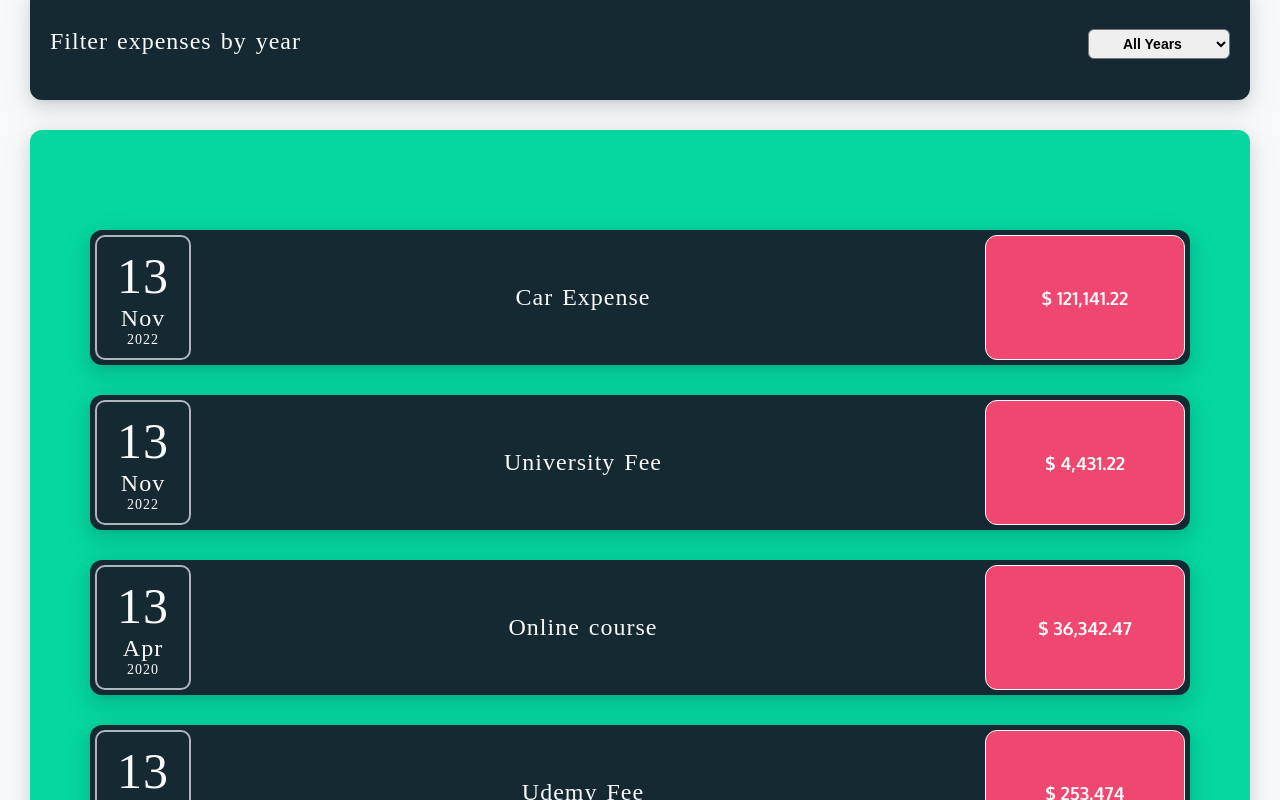
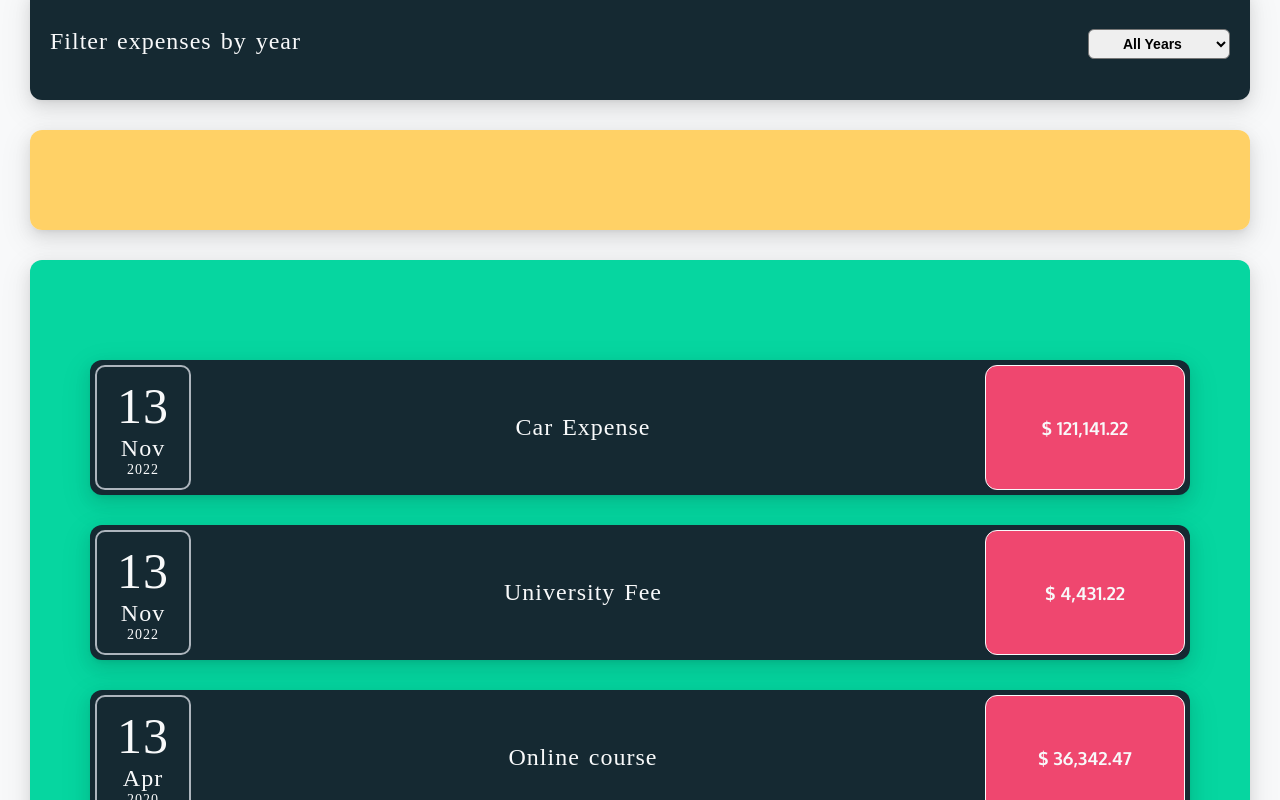
Before and after one commit to AyeshaMunawar-profile/expense-management-system, a React (Create React App) app: page / in a window 1280 px wide. Shown: the part 1100-1900 px from the top of the page. Built offline with nearby package versions, Linux system fonts and the light colour scheme; a web font is replaced by a local one.

Commit message:
EMS> Add chart and chartbar and its styling
EMS> Add chart and chartbar and its styling

```diff
--- a/src/Components/Chart/Chart.css
+++ b/src/Components/Chart/Chart.css
@@ -0,0 +1,9 @@
+.chart {
+    padding: 1rem;
+    border-radius: 12px;
+    background-color: var(--color-yellow-0);
+    text-align: center;
+    display: flex;
+    justify-content: space-around;
+    height: 10rem;
+}
--- a/src/Components/Chart/ChartBar/ChartBar.jsx
+++ b/src/Components/Chart/ChartBar/ChartBar.jsx
@@ -3,7 +3,11 @@ import "./ChartBar.css"
 
 function ChartBar(props) {
     return (
-        <div className="chart-bar"></div>
+        <div className="chart-bar">
+            <div className="chart-bar__inner"></div>
+            <div className="chart-bar__fill"></div>
+            <div className="chart-bar__label"></div>
+        </div>
     );
 }
 
--- a/src/Components/Expenses/Expenses.css
+++ b/src/Components/Expenses/Expenses.css
@@ -16,3 +16,7 @@
     padding: 3rem 1rem;
     margin-bottom: 3rem;
 }
+
+.expense-chart-area {
+    margin-bottom: 3rem;
+}
--- a/src/Components/Expenses/Expenses.jsx
+++ b/src/Components/Expenses/Expenses.jsx
@@ -3,6 +3,7 @@ import Card from "../../Container/Card/Card";
 import ExpensesFilter from './ExpenseFilter/ExpenseFilter';
 import ExpensesList from "./ExpensesList/ExpensesList"
 import "./Expenses.css";
+import Chart from "../Chart/Chart";
 
 function Expenses(props) {
     const totalExpensesList = props.expenses;
@@ -20,6 +21,9 @@ function Expenses(props) {
             <Card className="expense-filter-area">
                 <ExpensesFilter onYearSearchChange={onYearSearchChangeHandler} yearSelected={yearSelected} />
             </Card>
+            <Card className="expense-chart-area">
+                <Chart />
+            </Card>
             <Card className="expenses-list">
                 <ExpensesList expensesList={filteredExpenses} />
             </Card>
```
Also changed, not shown: src/Components/Chart/ChartBar/ChartBar.css (+30 -0 lines).
